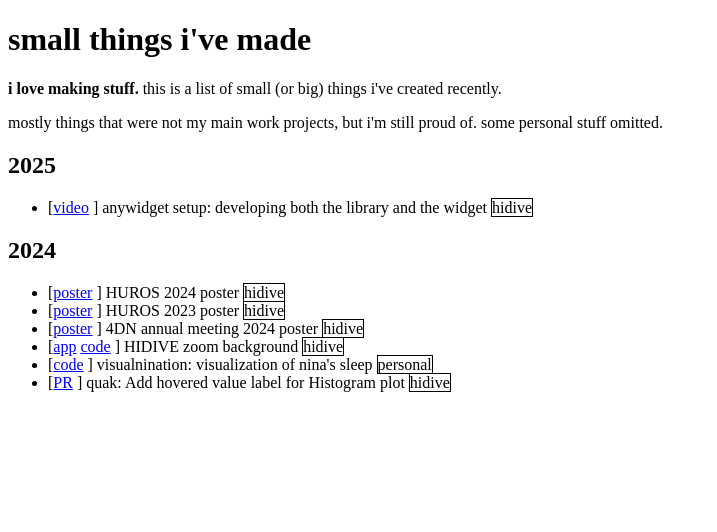
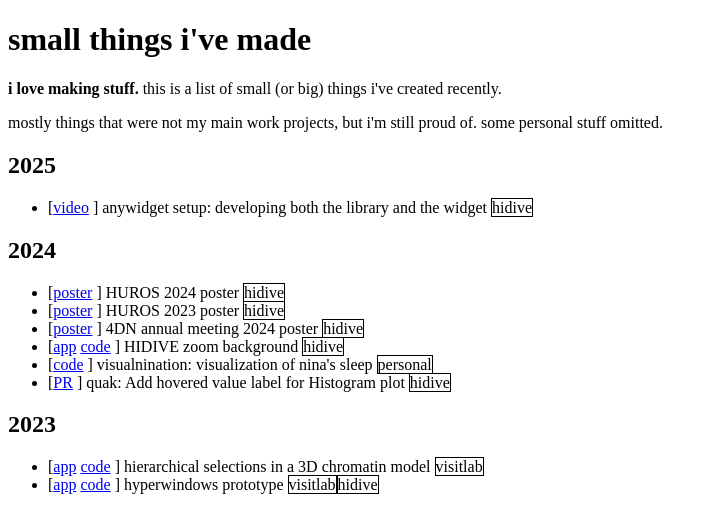
Before and after one commit to dvdkouril/dvdkouril.github.io, a SvelteKit app: page /thingsimade in a window 1280 px wide. Shown: the top 532 px of the page, without its empty margins (0-717 px from the left). Built offline with nearby package versions, Linux system fonts and the light colour scheme.

Commit message:
add even older stuff

```diff
--- a/src/routes/thingsimade/+page.svelte
+++ b/src/routes/thingsimade/+page.svelte
@@ -11,7 +11,7 @@
 		year: number;
 	};
 
-	type Tags = "hidive" | "personal";
+	type Tags = "hidive" | "personal" | "visitlab";
 
 	const stuff: Item[] = [
 		{
@@ -95,8 +95,39 @@
 			tags: ["hidive"],
 			year: 2024,
 		},
+		{
+			title: "hierarchical selections in a 3D chromatin model",
+			links: [
+				{
+					link: "https://dvdkouril.github.io/hierarchical-selections/",
+					name: "app",
+				},
+				{
+					link: "https://github.com/dvdkouril/hierarchical-selections",
+					name: "code",
+				},
+			],
+			tags: ["visitlab"],
+			year: 2023,
+		},
+		{
+			title: "hyperwindows prototype",
+			links: [
+				{
+					link: "https://dvdkouril.github.io/chromatin-n-out/",
+					name: "app",
+				},
+				{
+					link: "https://github.com/dvdkouril/chromatin-n-out",
+					name: "code",
+				},
+			],
+			tags: ["visitlab", "hidive"],
+			year: 2023,
+		},
 	];
 
+	const stuff2023 = stuff.filter((i) => i.year === 2023);
 	const stuff2024 = stuff.filter((i) => i.year === 2024);
 	const stuff2025 = stuff.filter((i) => i.year === 2025);
 </script>
@@ -114,3 +145,5 @@
 <StuffList stuff={stuff2025} />
 <h2>2024</h2>
 <StuffList stuff={stuff2024} />
+<h2>2023</h2>
+<StuffList stuff={stuff2023} />
```
